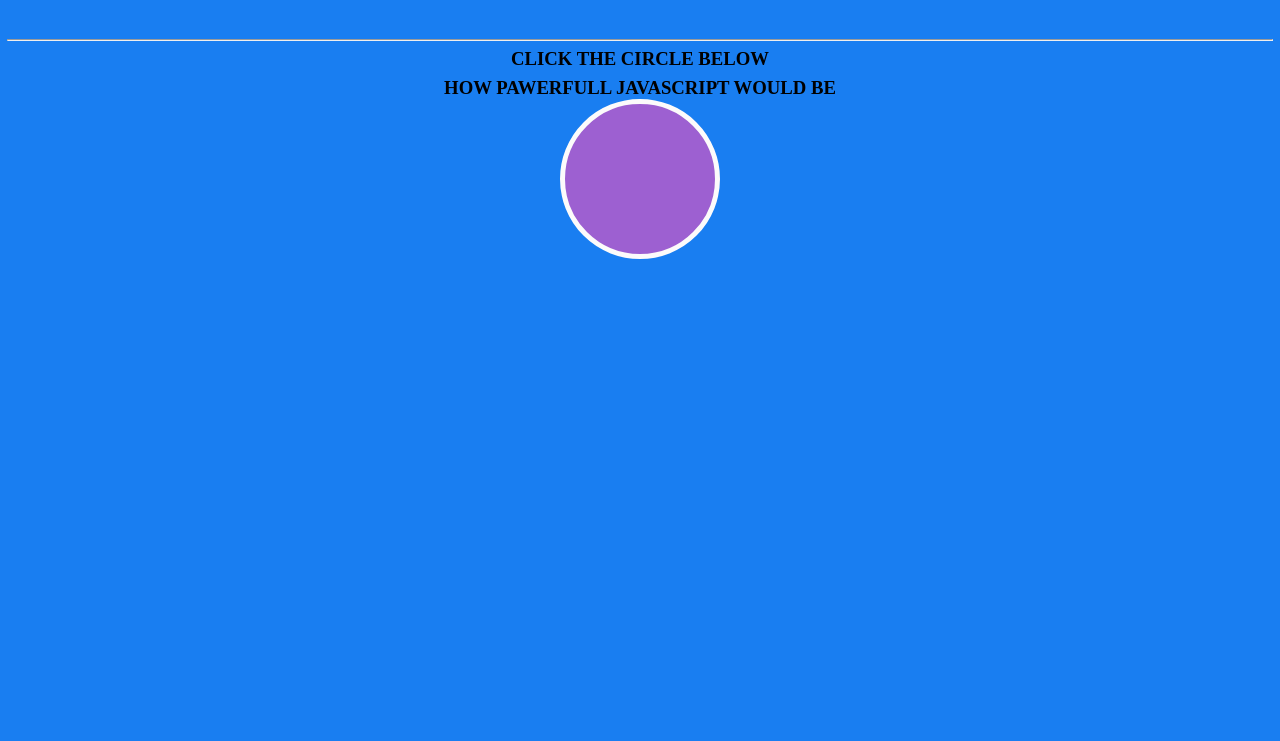
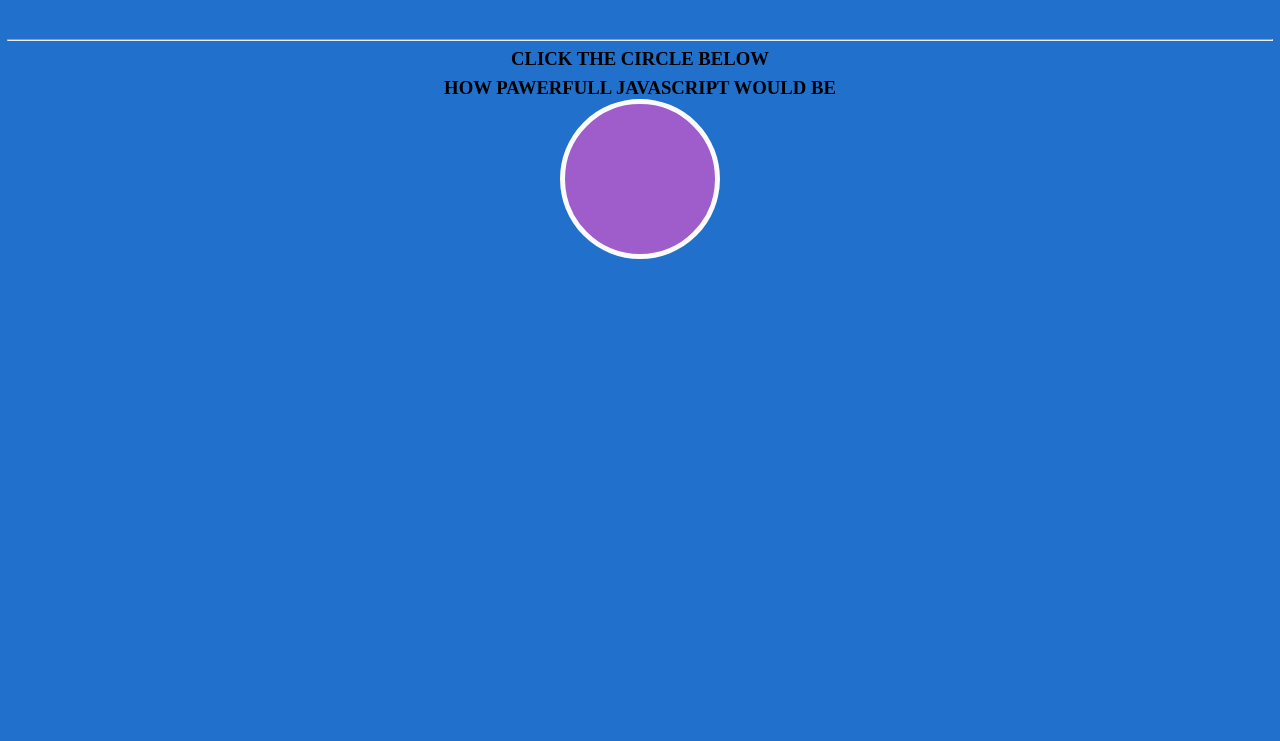
Before and after one commit to Aftabe/basic-js-code, a plain HTML site: page index.html in a window 1280 px wide. Shown: the part 59-800 px from the top of the page. Drawn offline with Linux system fonts and the light colour scheme.

Commit message:
color had been changed

```diff
--- a/css/style.css
+++ b/css/style.css
@@ -4,7 +4,7 @@
 }
 
 body {
-  background-color: rgb(25, 126, 241);
+  background-color: rgb(32, 112, 204);
   padding: 7px;
 }
 
```
